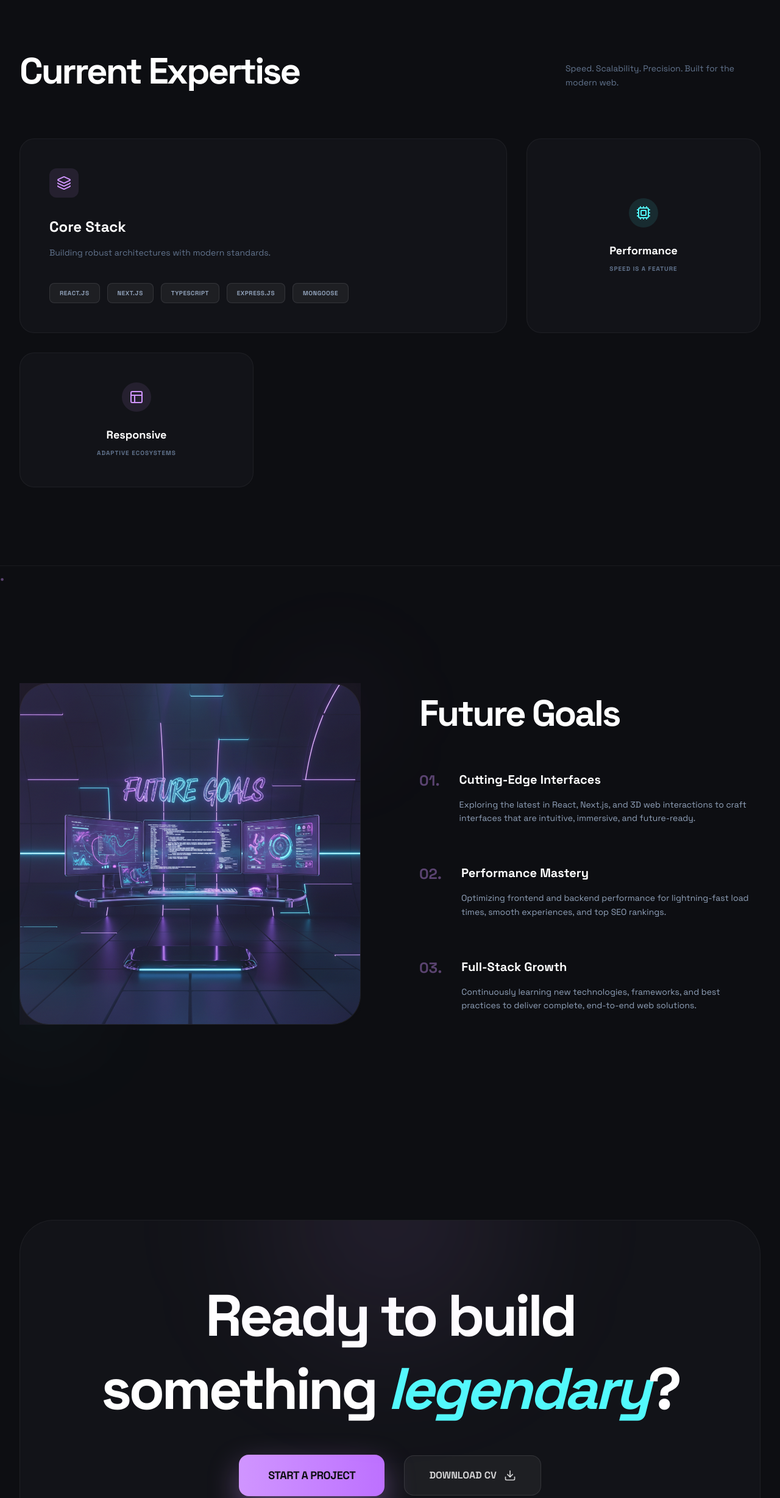
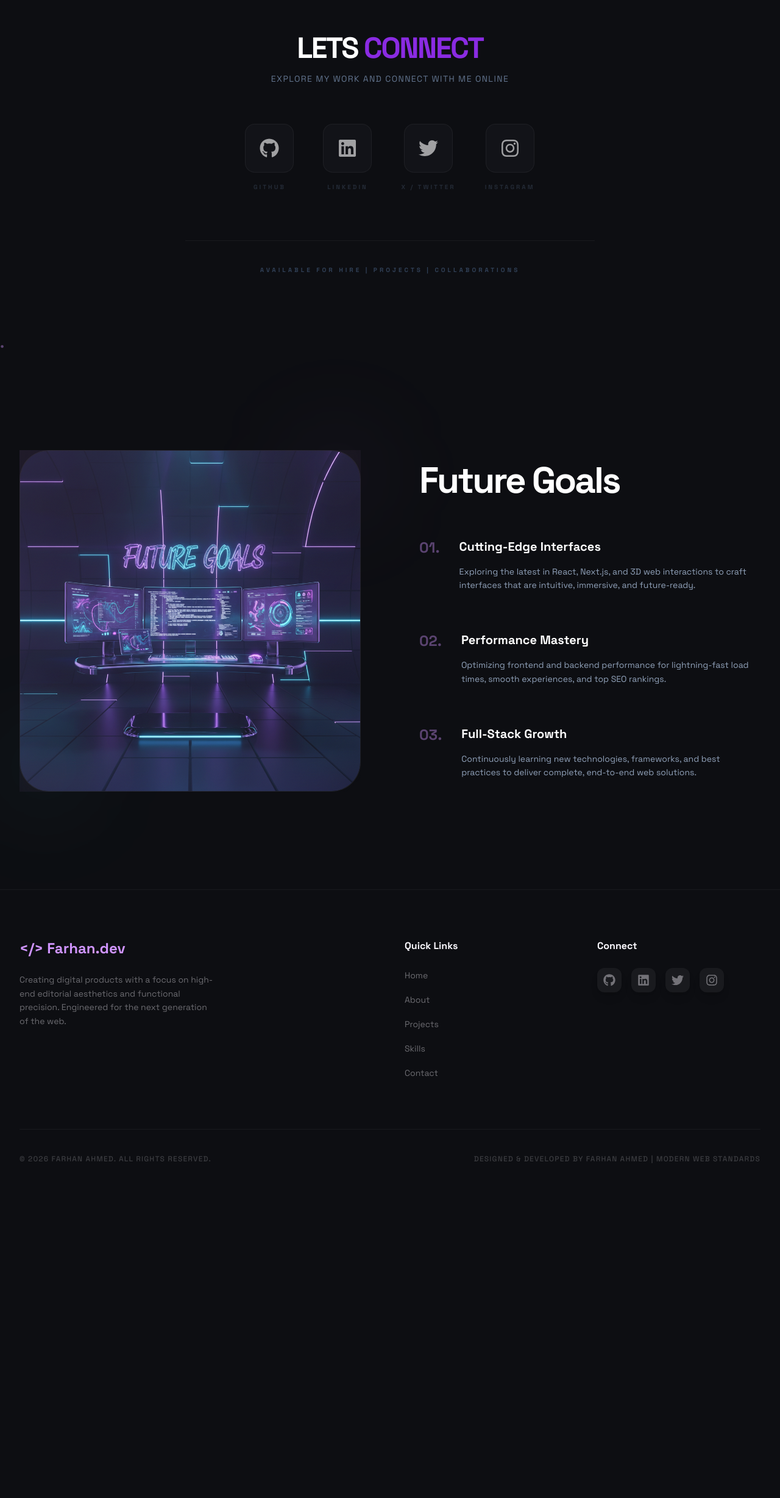
Before and after one commit to farhanahmedtech/farhanahmedtech-portfolio, a Next.js app: page /about in a window 1280 px wide. Shown: the part 1293-3749 px from the top of the page at 61% size. After the commit the page ends 3241 px from the top, so only its background shows below. Built offline with nearby package versions, Linux system fonts and the light colour scheme.

Commit message:
About Section with SocialLinks, GoalCard and Future Goals

```diff
--- a/src/app/about/page.tsx
+++ b/src/app/about/page.tsx
@@ -1,5 +1,6 @@
 import { Cpu, Download, Layers, Layout } from "lucide-react";
 import Image from "next/image";
+import { FaEnvelope, FaGithub, FaInstagram, FaLinkedin, FaTwitter } from "react-icons/fa";
 
 const AboutHero = () => {
   return (
@@ -57,47 +58,60 @@ const AboutHero = () => {
   );
 };
 
-const ExpertiseGrid = () => {
+const ProfessionalLinksHub = () => {
+  const links = [
+    { href: "https://github.com/farhanahmedtech", icon: FaGithub, label: "Github" },
+    { href: "https://www.linkedin.com/in/farhan-ahmed-tech", icon: FaLinkedin, label: "Linkedin" },
+    { href: "https://x.com/farhanahmedtech", icon: FaTwitter, label: "X / Twitter" },
+    { href: "https://www.instagram.com/farhanahmedtech/?hl=en", icon: FaInstagram, label: "Instagram" },
+  ];
+
   return (
-    <section className="py-32 px-8 max-w-7xl mx-auto border-b border-white/5">
-      <div className="flex flex-col md:flex-row justify-between items-end mb-20 gap-8">
-         <h2 className="text-6xl font-black text-white font-['Space_Grotesk'] tracking-tighter">Current Expertise</h2>
-         <p className="text-slate-500 text-sm font-['Space_Grotesk'] max-w-xs leading-relaxed">
-           Speed. Scalability. Precision. Built for the modern web.
-         </p>
+    <section className="py-24 px-8 flex flex-col items-center justify-center bg-[#0d0e12] min-h-100">
+      {/* Header Context */}
+      <div className="mb-16 text-center">
+        <h2 className="text-3xl md:text-5xl font-black text-white font-['Space_Grotesk'] tracking-tighter mb-4 uppercase">
+          Lets <span className="text-[#8A2BE2]">Connect</span>
+        </h2>
+        <p className="text-slate-500 font-['Space_Grotesk'] text-sm tracking-widest uppercase">
+        Explore my work and connect with me online
+        </p>
       </div>
 
-      <div className="grid grid-cols-1 md:grid-cols-3 gap-8">
-         {/* Core Stack */}
-         <div className="md:col-span-2 bg-[#121318] p-12 rounded-3xl border border-white/5 hover:border-[#d095ff]/30 transition-colors group">
-            <div className="w-12 h-12 bg-[#d095ff]/10 rounded-xl flex items-center justify-center mb-8 group-hover:scale-110 transition-transform">
-               <Layers className="text-[#d095ff]" size={24} />
+      {/* Interactive Links Row */}
+      <div className="flex flex-wrap justify-center gap-8 md:gap-12">
+        {links.map((link, idx) => (
+          <a
+            key={idx}
+            href={link.href}
+            target="_blank"
+            rel="noopener noreferrer"
+            aria-label={link.label}
+            className="group relative flex flex-col items-center gap-4"
+          >
+            {/* Tactile Icon Container */}
+            <div className="relative flex items-center justify-center w-20 h-20 bg-[#121318] border border-white/5 rounded-2xl transition-all duration-500 hover:border-[#8A2BE2]/50 hover:bg-[#1a1b23] hover:shadow-[0_20px_40px_rgba(138,43,226,0.15)] active:scale-95 overflow-hidden">
+              <link.icon
+                className="text-white/60 transition-all duration-500 group-hover:text-[#8A2BE2] group-hover:scale-110 z-10"
+                size={32}
+              />
+              {/* Subtle inner glow on hover */}
+              <div className="absolute inset-0 bg-[#8A2BE2]/5 opacity-0 group-hover:opacity-100 transition-opacity duration-500"></div>
             </div>
-            <h3 className="text-2xl font-black text-white font-['Space_Grotesk'] mb-4">Core Stack</h3>
-            <p className="text-slate-500 text-sm font-['Space_Grotesk'] mb-10">Building robust architectures with modern standards.</p>
-            <div className="flex flex-wrap gap-3">
-               {['REACT.JS', 'NEXT.JS', 'TYPESCRIPT', 'Express.js', 'Mongoose'].map(skill => (
-                 <span key={skill} className="text-[10px] font-bold text-slate-400 border border-white/10 px-4 py-2 rounded-lg bg-white/5 uppercase tracking-wider">{skill}</span>
-               ))}
-            </div>
-         </div>
 
-         {/* Individual Cards */}
-         <div className="bg-[#121318] p-12 rounded-3xl border border-white/5 flex flex-col items-center justify-center text-center group hover:bg-[#1a1b23] transition-all">
-            <div className="w-12 h-12 bg-[#52f9fc]/10 rounded-full flex items-center justify-center mb-6 group-hover:bg-[#52f9fc] transition-colors">
-               <Cpu className="text-[#52f9fc] group-hover:text-[#0d0e12] transition-colors" size={24} />
-            </div>
-            <h4 className="text-lg font-bold text-white font-['Space_Grotesk'] mb-2">Performance</h4>
-            <span className="text-[10px] font-bold text-slate-500 uppercase tracking-widest">Speed is a Feature</span>
-         </div>
+            {/* Label - Revealed on Hover */}
+            <span className="text-[10px] font-black uppercase tracking-[0.3em] text-slate-600 opacity-40 group-hover:opacity-100 group-hover:text-[#8A2BE2] transition-all duration-300">
+              {link.label}
+            </span>
+          </a>
+        ))}
+      </div>
 
-         <div className="bg-[#121318] p-12 rounded-3xl border border-white/5 flex flex-col items-center justify-center text-center group hover:bg-[#1a1b23] transition-all">
-            <div className="w-12 h-12 bg-[#d095ff]/10 rounded-full flex items-center justify-center mb-6 group-hover:bg-[#d095ff] transition-colors">
-               <Layout className="text-[#d095ff] group-hover:text-[#0d0e12] transition-colors" size={24} />
-            </div>
-            <h4 className="text-lg font-bold text-white font-['Space_Grotesk'] mb-2">Responsive</h4>
-            <span className="text-[10px] font-bold text-slate-500 uppercase tracking-widest">Adaptive Ecosystems</span>
-         </div>
+      {/* Optional CTA context */}
+      <div className="mt-20 pt-10 border-t border-white/5 w-full max-w-2xl text-center">
+        <p className="text-slate-700 text-[10px] font-bold uppercase tracking-[0.4em]">
+         Available for hire | Projects | Collaborations
+        </p>
       </div>
     </section>
   );
@@ -156,38 +170,13 @@ export const FutureGoals = () => {
   );
 };
 
-export const CTASection = () => {
-  return (
-    <section className="py-40 px-8 max-w-7xl mx-auto">
-       <div className="bg-[#121318] p-24 rounded-[3.5rem] border border-white/5 text-center relative overflow-hidden group">
-          <div className="absolute top-0 left-1/2 -translate-x-1/2 -translate-y-1/2 w-96 h-96 bg-[#d095ff]/10 blur-[120px] rounded-full"></div>
-
-          <h2 className="text-4xl sm:text-center text-center md:text-8xl font-black text-white font-['Space_Grotesk'] tracking-tighter mb-12 leading-tight">
-             Ready to build <br />
-             something <span className="text-[#52f9fc] italic">legendary</span>?
-          </h2>
-
-          <div className="flex flex-col sm:flex-row justify-center items-center gap-8">
-             <button className="bg-linear-to-r from-[#d095ff] to-[#bd70ff] text-[#0d0e12] px-12 py-5 rounded-2xl font-black text-lg tracking-tight shadow-[0_20px_50px_rgba(208,149,255,0.4)] hover:scale-105 transition-all">
-                START A PROJECT
-             </button>
-             <button className="flex items-center gap-3 text-white/80 font-bold hover:text-white transition-colors group/btn px-10 py-5 rounded-2xl bg-white/5 border border-white/10 hover:bg-white/10">
-                DOWNLOAD CV <Download size={20} className="group-hover/btn:translate-y-1 transition-transform" />
-             </button>
-          </div>
-       </div>
-    </section>
-  );
-};
-
 const About = () => {
     return(
     <div>
         <AboutHero/>
-        <ExpertiseGrid/>
+        <ProfessionalLinksHub />
         <GoalCard/>
         <FutureGoals/>
-        <CTASection/>
     </div>
     )
 }
```
